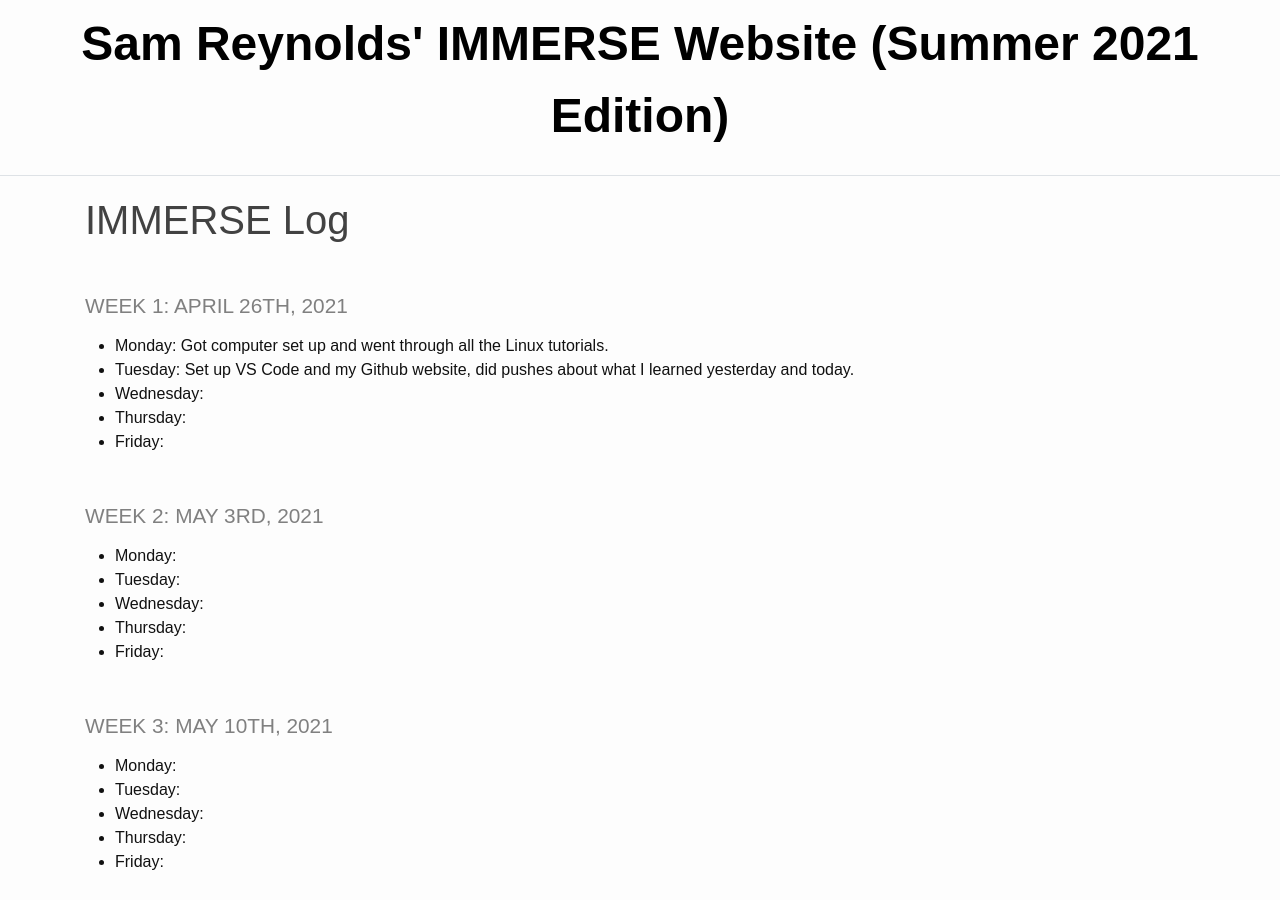
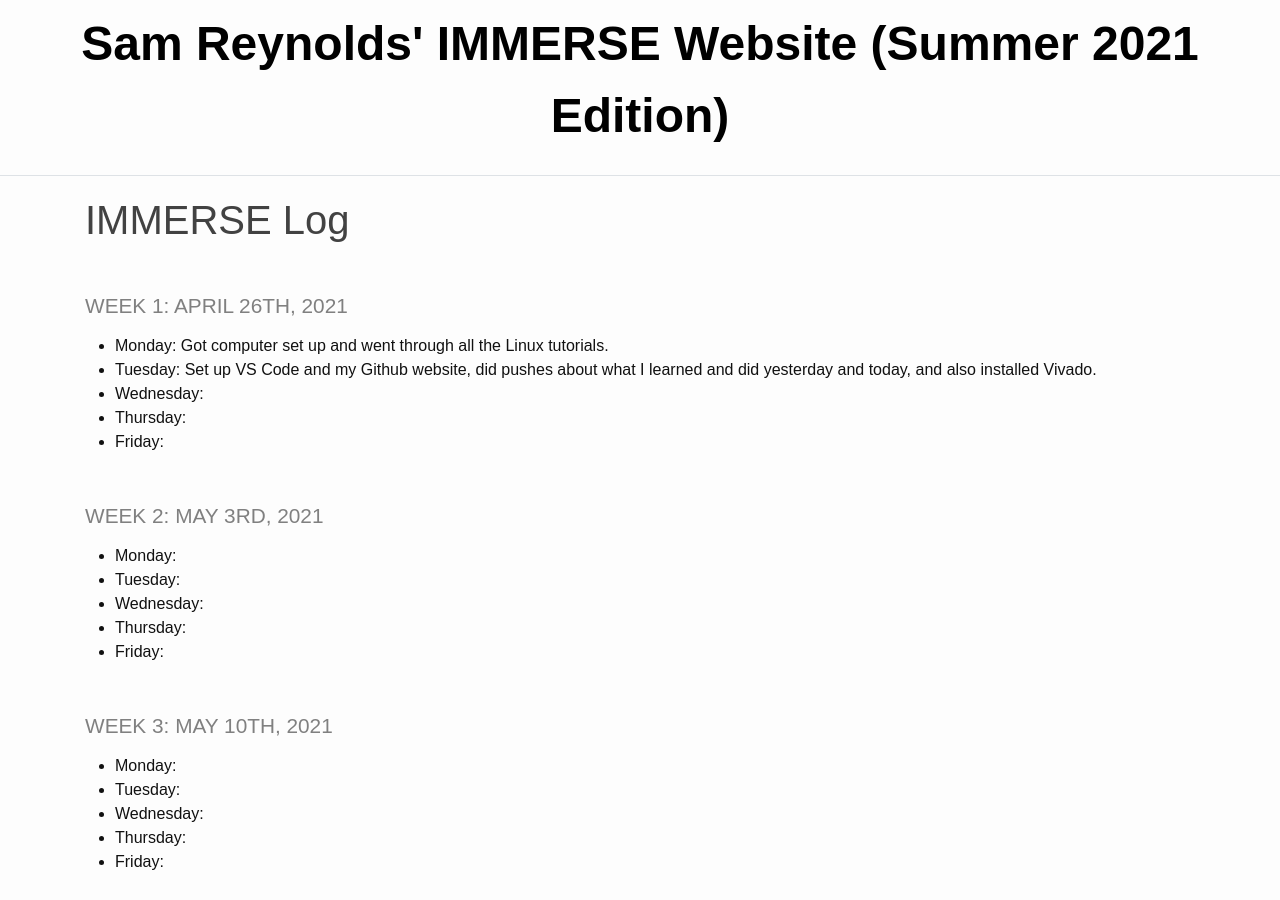
Before and after one commit to TheDHCreator/thedhcreator.github.io, a Jekyll site: the page built from _pages/log.md, in a window 1280 px wide and 900 px high. Built offline with Jekyll 4.4.1, drawn with Linux system fonts in a browser that asks for light colours.

Commit message:
one more update to the log

```diff
--- a/_pages/log.md
+++ b/_pages/log.md
@@ -6,7 +6,7 @@ title: IMMERSE Log
 ### Week 1: April 26th, 2021
 
 * **Monday**: Got computer set up and went through all the Linux tutorials.
-* **Tuesday**: Set up VS Code and my Github website, did pushes about what I learned yesterday and today.
+* **Tuesday**: Set up VS Code and my Github website, did pushes about what I learned and did yesterday and today, and also installed Vivado.
 * **Wednesday**:
 * **Thursday**:
 * **Friday**:
```
